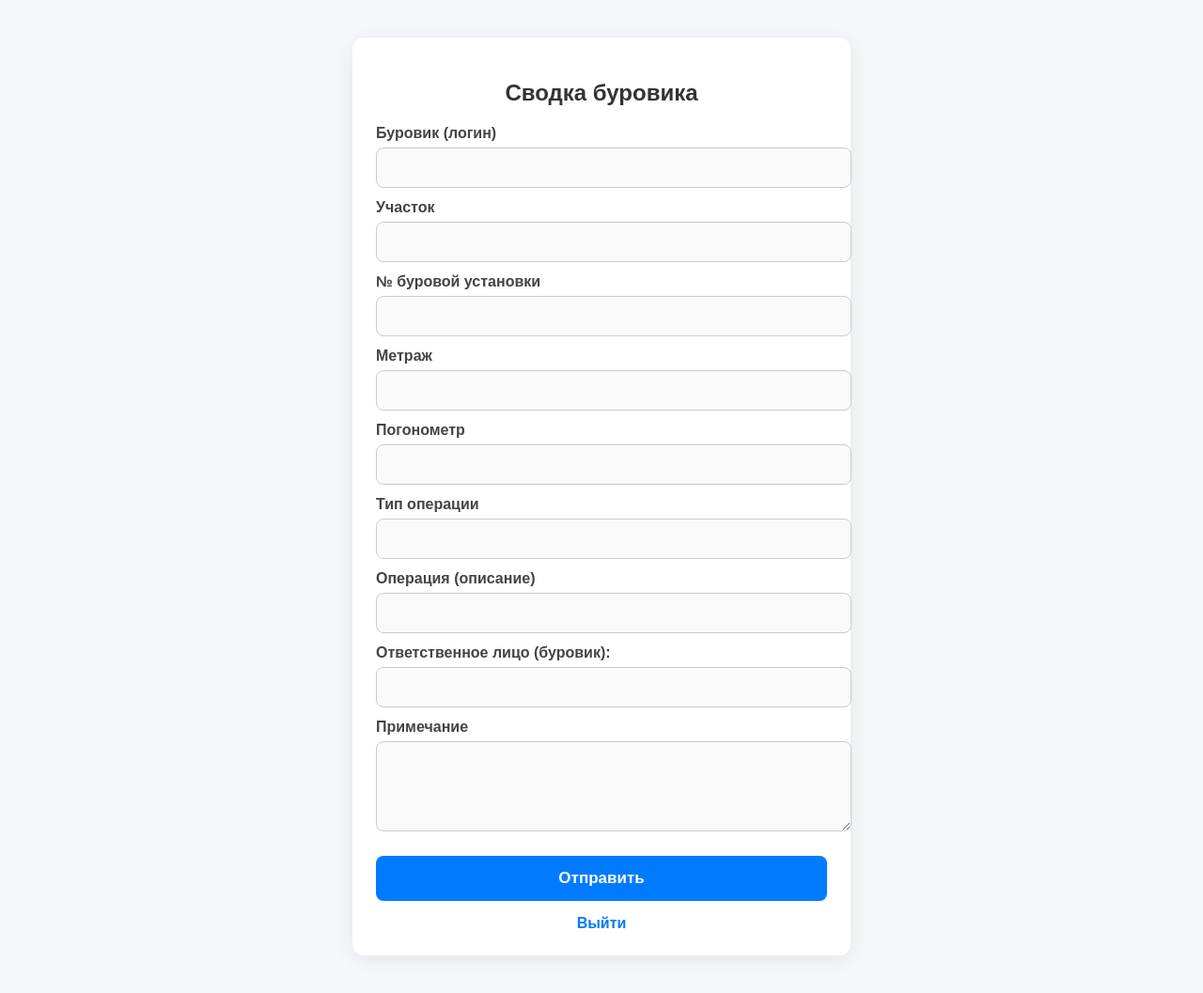
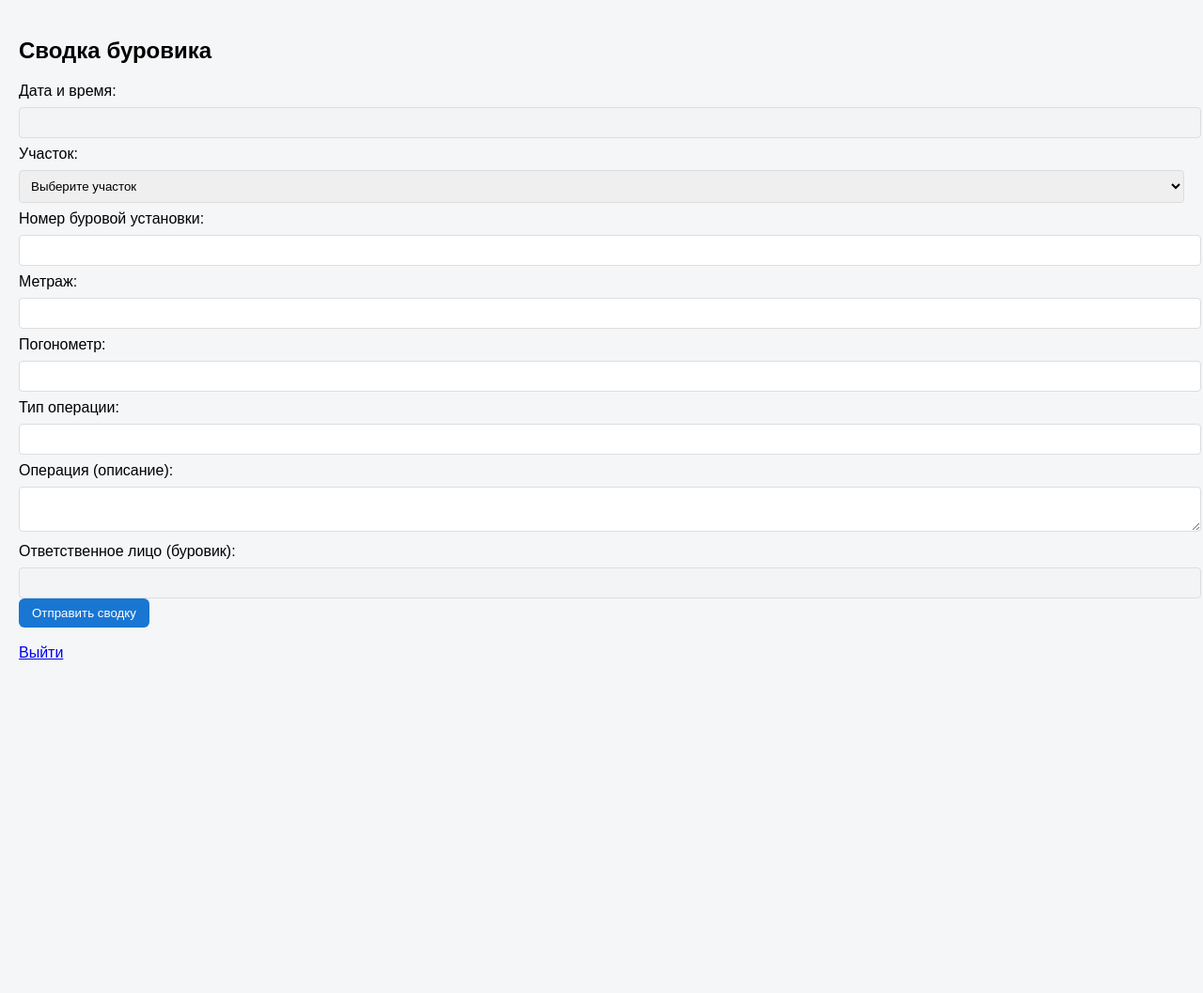
Before and after one commit to Maksat-Sh/bur-report-supabase, a FastAPI app: page /burform in a window 1280 px wide. Shown: the whole page at 94% size. After the commit the page ends 702 px from the top, so only its background shows below. Run offline with FastAPI, Linux system fonts and the light colour scheme; the visitor is signed in with stand-in values (Sample User, id 1).

Commit message:
Update burform.html

```diff
--- a/templates/burform.html
+++ b/templates/burform.html
@@ -3,119 +3,68 @@
 <head>
     <meta charset="UTF-8">
     <title>Сводка буровика</title>
-
-    <style>
-        body {
-            font-family: Arial, sans-serif;
-            background: #f5f7fa;
-            margin: 0;
-            padding: 0;
-        }
-
-        .container {
-            max-width: 480px;
-            margin: 40px auto;
-            background: white;
-            padding: 25px;
-            border-radius: 12px;
-            box-shadow: 0 4px 20px rgba(0,0,0,0.08);
-        }
-
-        h2 {
-            text-align: center;
-            margin-bottom: 20px;
-            color: #333;
-        }
-
-        label {
-            font-weight: bold;
-            margin-top: 12px;
-            display: block;
-            color: #444;
-        }
-
-        input, textarea, select {
-            width: 100%;
-            padding: 12px;
-            margin-top: 6px;
-            border: 1px solid #ccc;
-            border-radius: 8px;
-            font-size: 15px;
-            background: #fafafa;
-        }
-
-        textarea {
-            resize: vertical;
-            min-height: 70px;
-        }
-
-        button {
-            width: 100%;
-            padding: 14px;
-            margin-top: 22px;
-            background: #007bff;
-            border: none;
-            color: white;
-            font-size: 17px;
-            border-radius: 8px;
-            cursor: pointer;
-            font-weight: bold;
-        }
-
-        button:hover {
-            background: #0066d6;
-        }
-
-        .logout {
-            display: block;
-            text-align: center;
-            margin-top: 15px;
-            text-decoration: none;
-            color: #007bff;
-            font-weight: bold;
-        }
-    </style>
+    <link rel="stylesheet" href="/static/style.css">
 </head>
 <body>
 
-<div class="container">
-    <h2>Сводка буровика</h2>
+<h2>Сводка буровика</h2>
 
-    <form action="/submit_report" method="post">
+{% if request.query_params.get("ok") %}
+<div class="success">Сводка успешно отправлена!</div>
+{% endif %}
 
-        <label>Буровик (логин)</label>
-        <input type="text" name="bur" required>
+{% if request.query_params.get("fail") %}
+<div class="error">Ошибка отправки сводки!</div>
+{% endif %}
 
-        <label>Участок</label>
-        <input type="text" name="section" required>
+<form method="POST" action="/submit_report">
 
-        <label>№ буровой установки</label>
-        <input type="text" name="bur_no" required>
+    <!-- Дата и время (авто) -->
+    <label>Дата и время:</label>
+    <input type="text" value="{{ now }}" disabled>
 
-        <label>Метраж</label>
-        <input type="number" name="footage" required>
+    <!-- Участок -->
+    <label>Участок:</label>
+    <select name="section" required>
+        <option value="">Выберите участок</option>
+        <option value="Хорасан">Хорасан</option>
+        <option value="Карамурын">Карамурын</option>
+        <option value="Ирколь">Ирколь</option>
+        <option value="Заречное">Заречное</option>
+        <option value="Семизбай">Семизбай</option>
+    </select>
 
-        <label>Погонометр</label>
-        <input type="number" name="pogonometr" required>
+    <!-- Номер буровой установки -->
+    <label>Номер буровой установки:</label>
+    <input name="bur_no" required>
 
-        <label>Тип операции</label>
-        <input type="text" name="operation_type" required>
+    <!-- Метраж -->
+    <label>Метраж:</label>
+    <input type="number" name="footage" required>
 
-        <label>Операция (описание)</label>
-        <input type="text" name="operation" required>
+    <!-- Погонометр -->
+    <label>Погонометр:</label>
+    <input type="number" name="pogonometr" required>
 
-        <label>Ответственное лицо (буровик):</label>
-        <input name="bur" required>
+    <!-- Тип операции -->
+    <label>Тип операции:</label>
+    <input name="operation_type" required>
 
+    <!-- Описание операции -->
+    <label>Операция (описание):</label>
+    <textarea name="operation" required></textarea>
 
-        <label>Примечание</label>
-        <textarea name="note"></textarea>
+    <!-- Ответственное лицо (авто-ФИО) -->
+    <label>Ответственное лицо (буровик):</label>
+    <input type="text" value="{{ user_full_name }}" disabled>
 
-        <button type="submit">Отправить</button>
-    </form>
+    <input type="hidden" name="bur" value="{{ request.session['user'] }}">
 
-    <a class="logout" href="/logout">Выйти</a>
-</div>
+    <button type="submit">Отправить сводку</button>
+</form>
+
+<br>
+<a href="/logout">Выйти</a>
 
 </body>
 </html>
```
